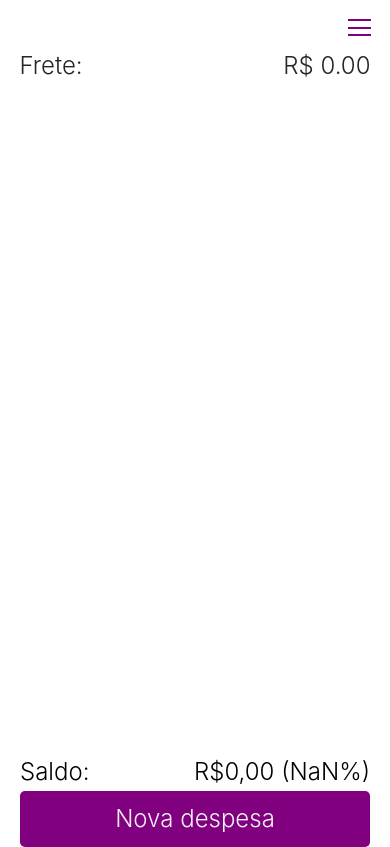
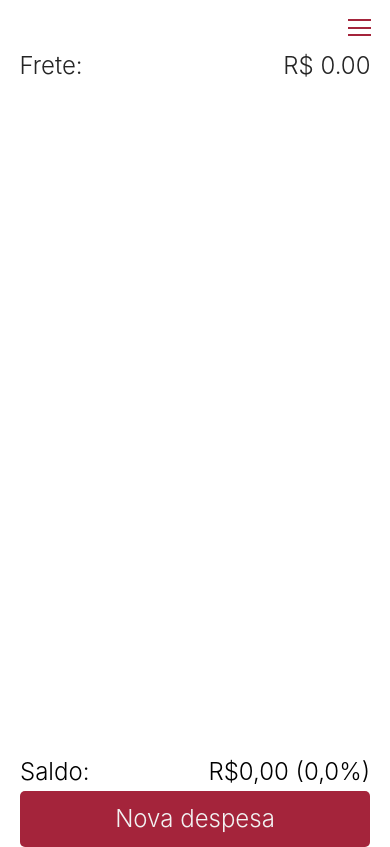
Before and after one commit to diogenesmarques/Xoss, a React Native app: screen / in a window 390 px wide. Built offline with nearby package versions, Linux system fonts and the light colour scheme.

Commit message:
Updated color scheme / Fixed NaN on balance percentage when there is no shipping registered

```diff
--- a/src/components/Modal/NewExpenseModal/index.tsx
+++ b/src/components/Modal/NewExpenseModal/index.tsx
@@ -89,7 +89,7 @@ const styles = StyleSheet.create({
         padding:10
     },
     createButton: {
-        backgroundColor:'purple',
+        backgroundColor:'#A4243B',
         height:'80%',
         width:'100%',
         justifyContent:'center',
--- a/src/components/footer/index.tsx
+++ b/src/components/footer/index.tsx
@@ -20,7 +20,7 @@ const Footer: FC<Props> = ({toggleModal, balance, shipping}) => {
         if (balance < 0) setBalanceColor('darkred');
 
         const newBalancePercentage = calcPercentage(balance, shipping);
-        setBalancePercentage(newBalancePercentage);
+        setBalancePercentage(isNaN(newBalancePercentage) ? 0 : newBalancePercentage);
     }, [balance]);
 
     return (
@@ -51,7 +51,7 @@ const styles = StyleSheet.create({
         paddingHorizontal:20
     },
     button: {
-        backgroundColor:'purple',
+        backgroundColor:'#A4243B',
         height:'70%',
         width:'100%',
         justifyContent:'center',
--- a/src/components/header/index.tsx
+++ b/src/components/header/index.tsx
@@ -76,7 +76,7 @@ const styles = StyleSheet.create({
         alignItems:'flex-end'
     },
     button: {
-        color:'purple',
+        color:'#A4243B',
         fontSize:48,
         justifyContent:'space-evenly',
         alignItems:'flex-end',
@@ -88,7 +88,7 @@ const styles = StyleSheet.create({
     hambButton: {
         height:2,
         width:23,
-        backgroundColor:'purple',
+        backgroundColor:'#A4243B',
     }
 });
 
--- a/src/components/header/menu/categoriesModal/editCategoryModal/index.tsx
+++ b/src/components/header/menu/categoriesModal/editCategoryModal/index.tsx
@@ -63,7 +63,7 @@ const styles = StyleSheet.create({
         paddingHorizontal:20
     },
     button: {
-        backgroundColor:'purple',
+        backgroundColor:'#A4243B',
         justifyContent:'center',
         alignItems:'center',
         borderRadius:5,
--- a/src/components/header/menu/categoriesModal/index.tsx
+++ b/src/components/header/menu/categoriesModal/index.tsx
@@ -79,7 +79,7 @@ const styles = StyleSheet.create({
     closeButtonText: {
         ...commonStyles.text,
         fontSize:32,
-        color:'purple'
+        color:'#A4243B'
     },
     body: {
         paddingHorizontal:25
@@ -102,7 +102,7 @@ const styles = StyleSheet.create({
         paddingHorizontal:20
     },
     footerButton: {
-        backgroundColor:'purple',
+        backgroundColor:'#A4243B',
         height:'70%',
         width:'100%',
         justifyContent:'center',
--- a/src/components/header/menu/newShippingModal/index.tsx
+++ b/src/components/header/menu/newShippingModal/index.tsx
@@ -33,7 +33,7 @@ const styles = StyleSheet.create({
         paddingVertical:5
     },
     button: {
-        backgroundColor:'purple',
+        backgroundColor:'#A4243B',
         justifyContent:'center',
         alignItems:'center',
         borderRadius:5,
```
